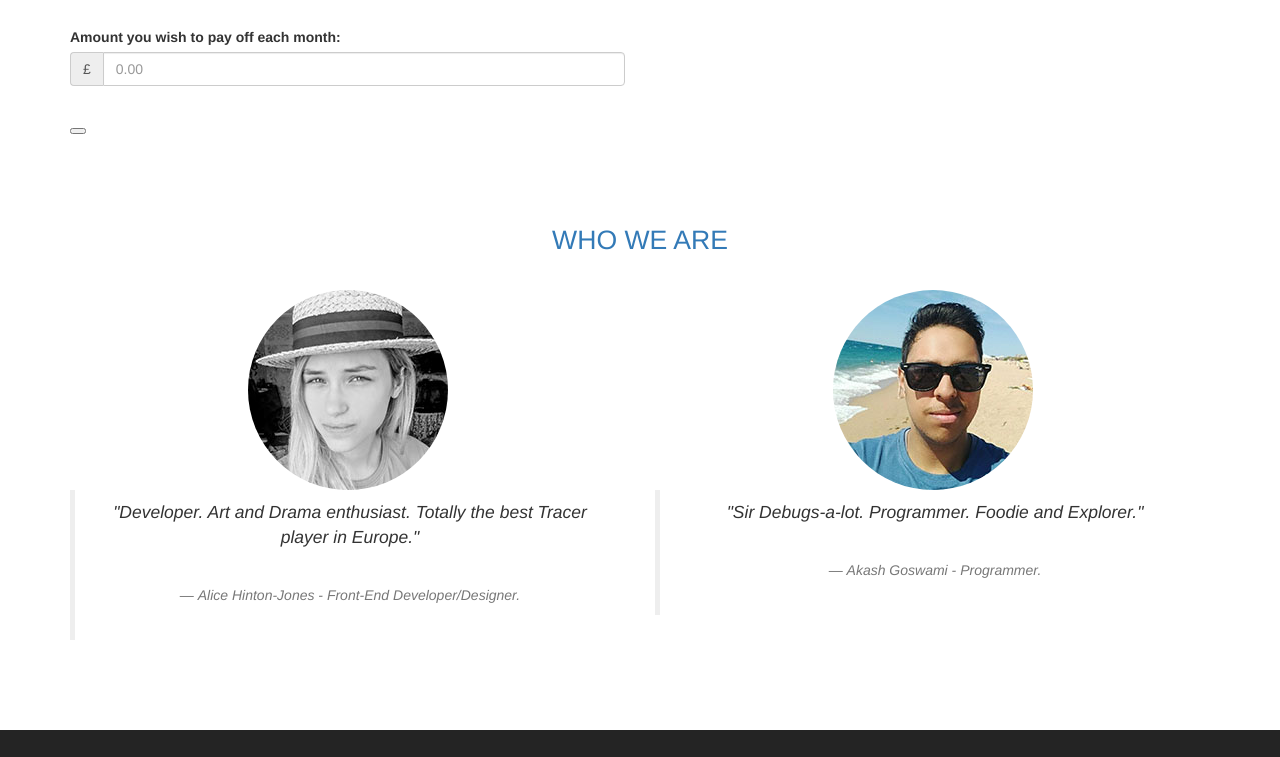
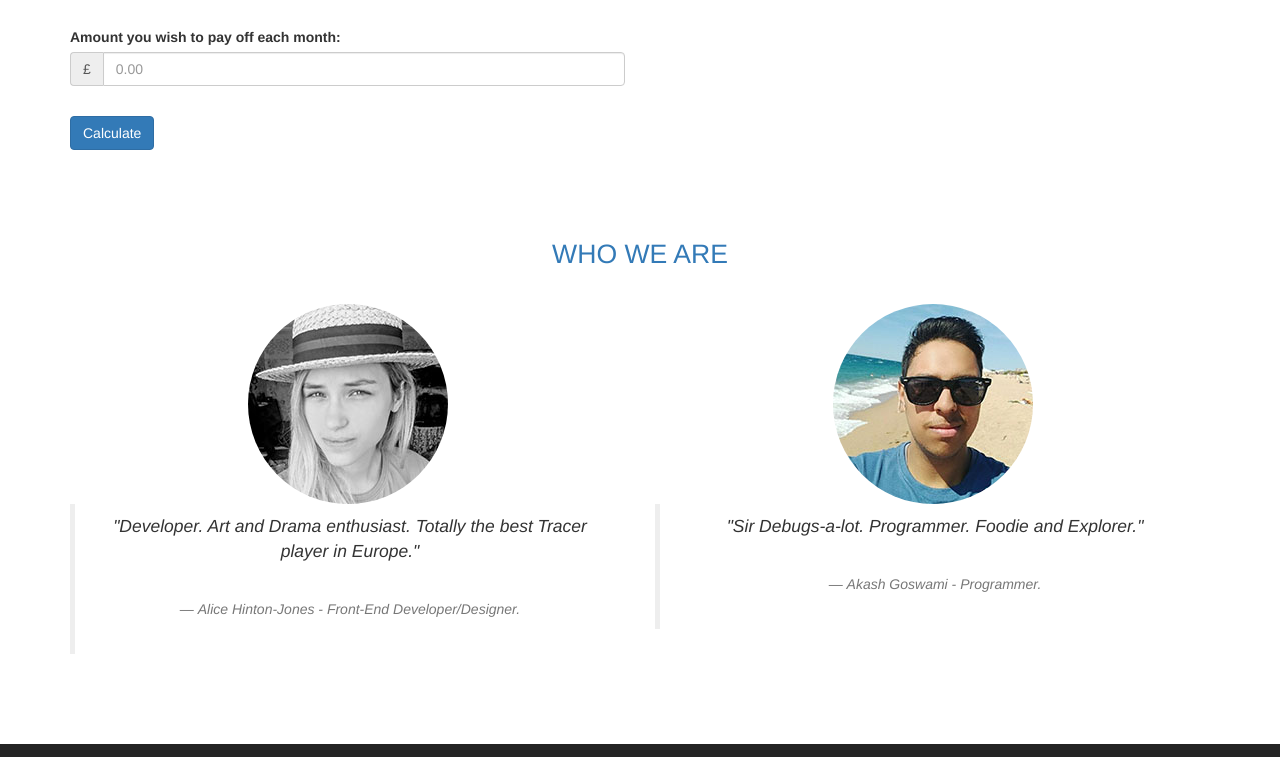
Before and after one commit to skyth3r/Credit-Card-Workout, a plain HTML site: page index.html in a window 1280 px wide. Shown: the part 1066-1823 px from the top of the page. Drawn offline with nearby package versions, Linux system fonts and the light colour scheme.

Commit message:
Visual/File Structure Fixes
- Fixed/added styling to Calculate button in the Input section;
- Fixed bad HTML formatting;

```diff
--- a/index.html
+++ b/index.html
@@ -127,8 +127,7 @@
 						  <input type="text" class="form-control" id="monthly-pay" placeholder="0.00" aria-label="Amount">
 						</div>
 
-					<!-- <input type="submit" class="btn btn-primary btn-md">Calculate</input> -->
-          <button type='button' onclick="callScript()"></button>
+			        	<button type='button' onclick="callScript()" class="btn btn-primary">Calculate</button>
   					</form>
 
     			</div>
```
Lines whose indentation alone changed are shown as unchanged.
